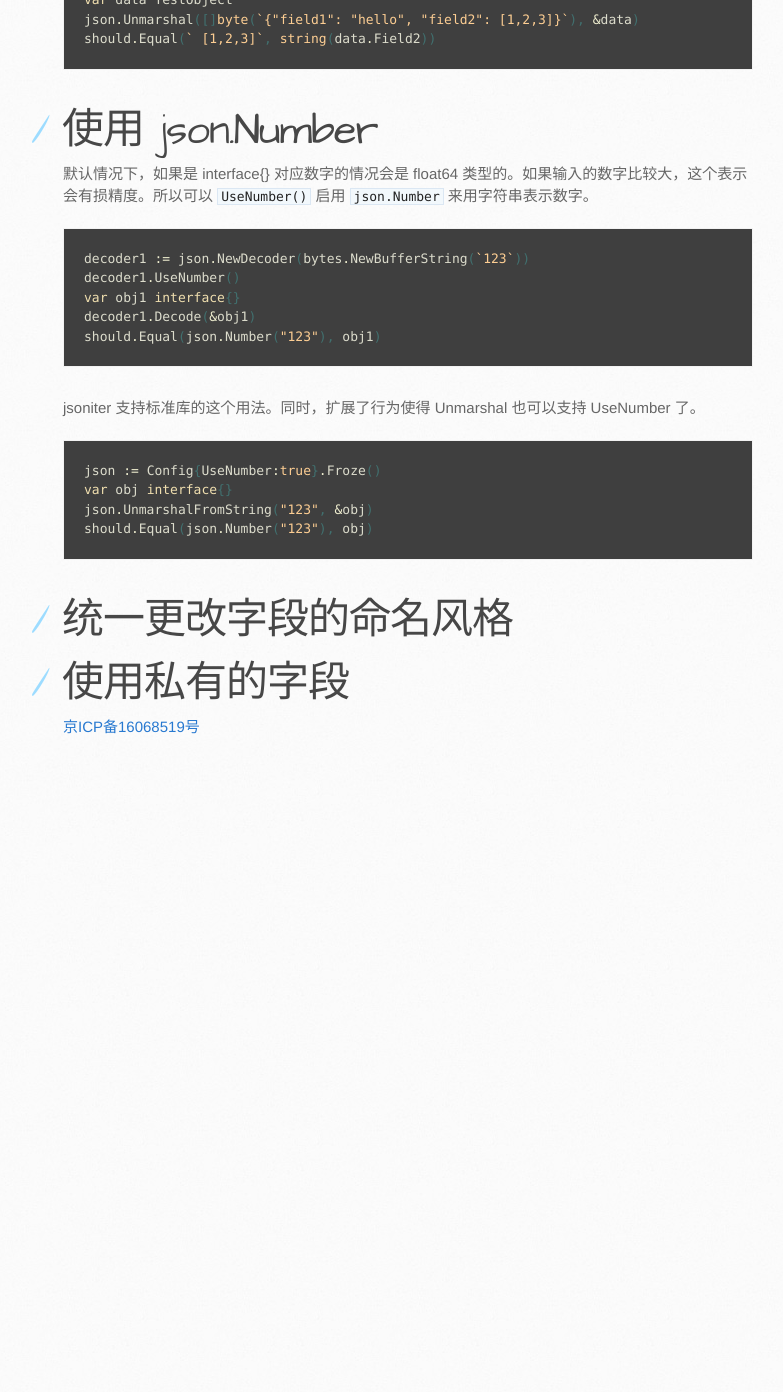
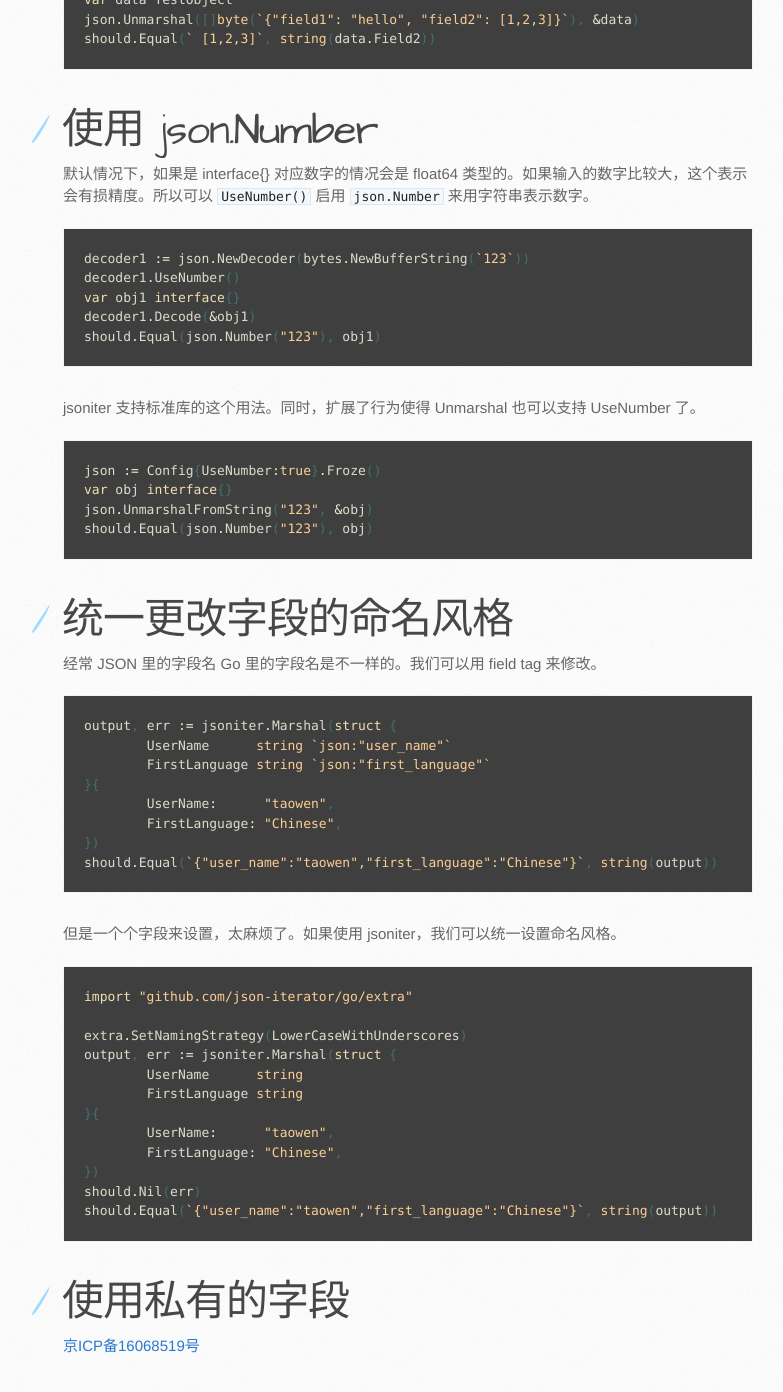
Before and after one commit to json-iterator/json-iterator.github.io, a Jekyll site: the page built from go-tips.cn.md, in a window 1280 px wide and 1400 px high, scrolled down 5982 px. Shown: the top 1392 px of the window, without its empty margins (107-890 px from the left). Built offline with Jekyll 4.4.1, drawn with Linux system fonts in a browser that asks for light colours; comment, search, counter and statistics services are not loaded; before the commit the page ends 6763 px from its top, so only the background shows below that.

Commit message:
Update go-tips.cn.md

````diff
--- a/go-tips.cn.md
+++ b/go-tips.cn.md
@@ -265,4 +265,35 @@ should.Equal(json.Number("123"), obj)
 ```
 
 # 统一更改字段的命名风格
+
+经常 JSON 里的字段名 Go 里的字段名是不一样的。我们可以用 field tag 来修改。
+
+```golang
+output, err := jsoniter.Marshal(struct {
+	UserName      string `json:"user_name"`
+	FirstLanguage string `json:"first_language"`
+}{
+	UserName:      "taowen",
+	FirstLanguage: "Chinese",
+})
+should.Equal(`{"user_name":"taowen","first_language":"Chinese"}`, string(output))
+```
+
+但是一个个字段来设置，太麻烦了。如果使用 jsoniter，我们可以统一设置命名风格。
+
+```golang
+import "github.com/json-iterator/go/extra"
+
+extra.SetNamingStrategy(LowerCaseWithUnderscores)
+output, err := jsoniter.Marshal(struct {
+	UserName      string
+	FirstLanguage string
+}{
+	UserName:      "taowen",
+	FirstLanguage: "Chinese",
+})
+should.Nil(err)
+should.Equal(`{"user_name":"taowen","first_language":"Chinese"}`, string(output))
+```
+
 # 使用私有的字段
````
